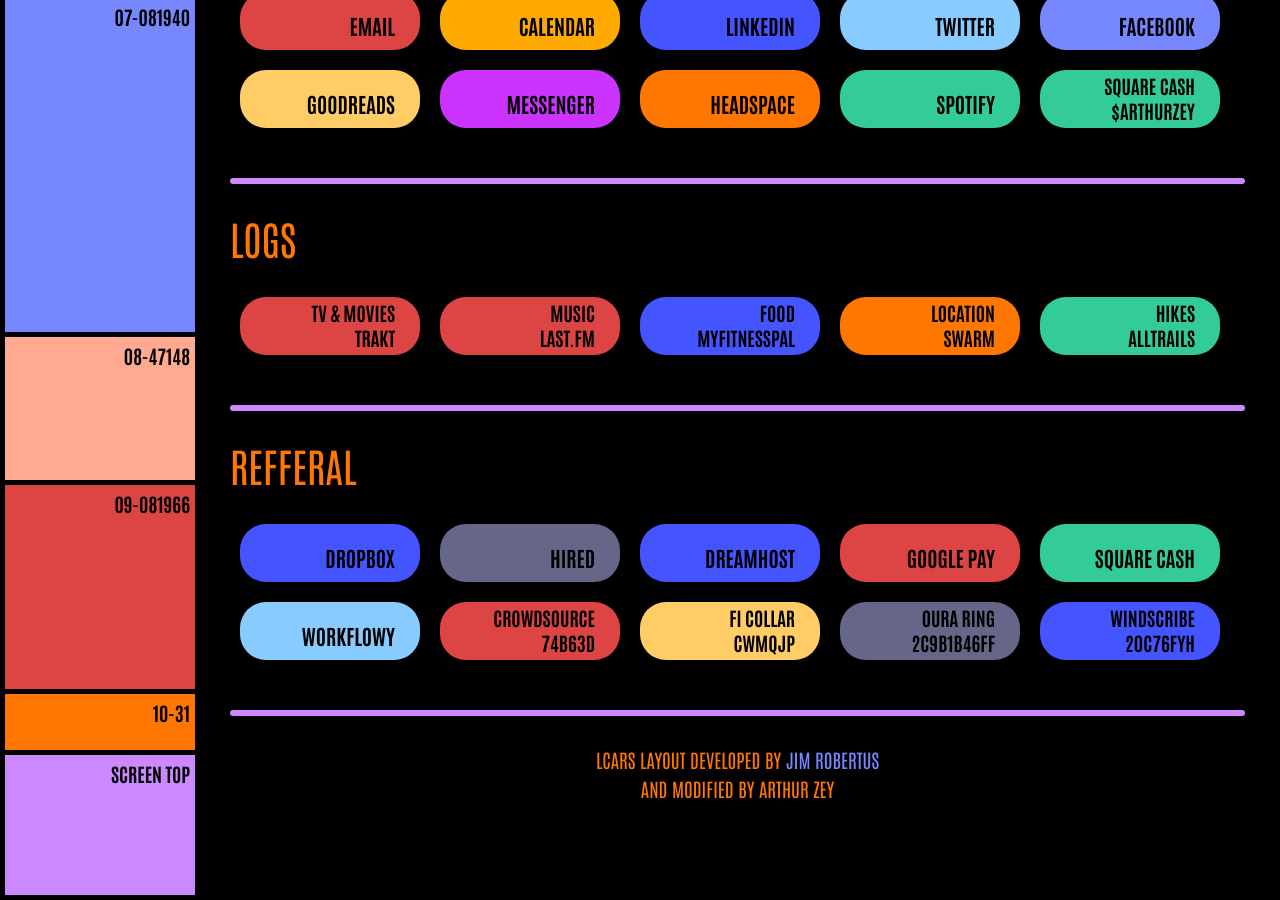
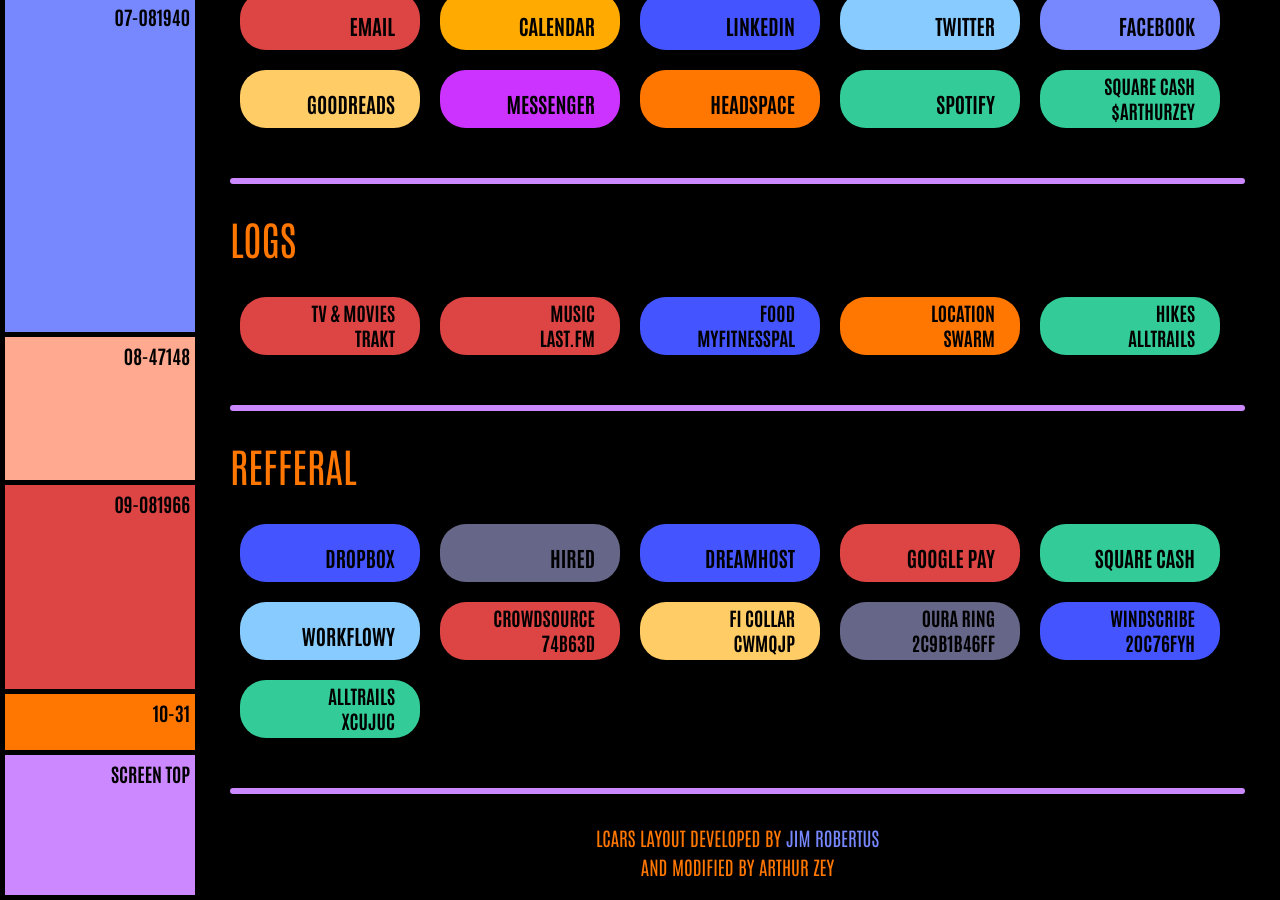
Before and after one commit to ArthurZey/arthurzey.github.io, a Jekyll site: the page built from _pages/stubs/routines.md, in a window 1280 px wide and 900 px high, scrolled down 1061 px. Built offline with Jekyll 4.4.1, drawn with Linux system fonts in a browser that asks for light colours.

Commit message:
added AllTrails referral link

```diff
--- a/_layouts/lcars-classic.html
+++ b/_layouts/lcars-classic.html
@@ -289,6 +289,7 @@
 							<a href="https://shop.tryfi.com/r/CWMQJP/" target="_blank" class="two-rows sunflower">Fi Collar<br />CWMQJP</a>
 							<a href="https://ouraring.com/taf/2c9b1b46ff" target="_blank" class="two-rows gray">Oura Ring<br />2c9b1b46ff</a>
 							<a href="https://windscribe.com/yo/20c76fyh" target="_blank" class="two-rows blue">Windscribe<br />20c76fyh</a>
+							<a href="https://www.alltrails.com/invite/XCUJUC" target="_blank" class="two-rows green">AllTrails<br />XCUJUC</a>
 						</div>
 						<hr />
 						<p class="go-center">LCARS LAYOUT DEVELOPED BY <a href="https://www.thelcars.com" target="_blank">JIM ROBERTUS</a><br />AND MODIFIED BY ARTHUR ZEY</p>
```
